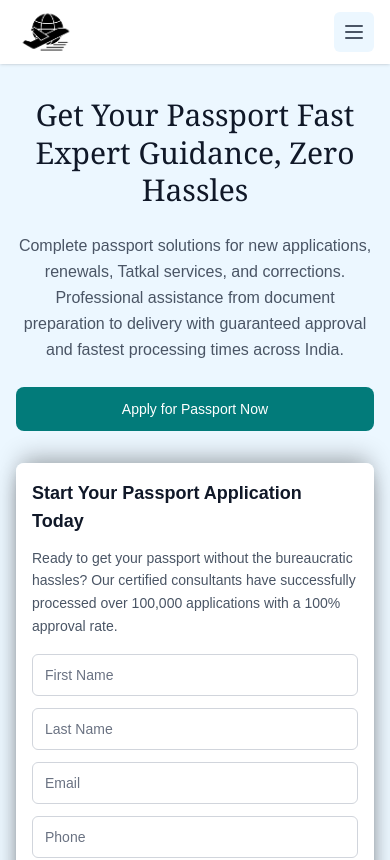
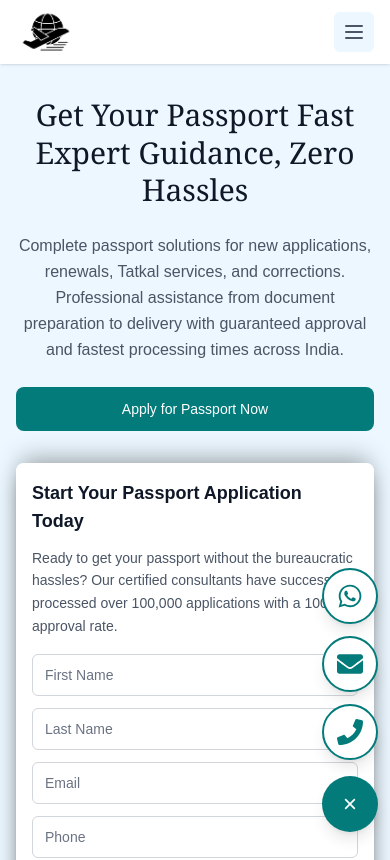
Before and after one commit to AneeVerse/rocket-passport, a Next.js app: page / in a window 390 px wide. Shown: the top 860 px of the page. Built offline with nearby package versions, Linux system fonts and the light colour scheme.

Commit message:
feat: add floating action button for contact options
The FloatingActionButton component provides quick access to contact methods (WhatsApp, email, phone) with animations and copy functionality. It's added to the main page layout for better user engagement.

```diff
--- a/src/app/page.tsx
+++ b/src/app/page.tsx
@@ -10,6 +10,7 @@ import BranchesSection from '@/components/BranchesSection';
 import FeedbackReviewComponent from '@/components/FeedbackReviewComponent';
 import Footer from '@/components/Footer.jsx';
 import FAQ from '@/components/FAQ';
+import FloatingActionButton from '@/components/FloatingActionButton';
 
 export default function Home() {
   return (
@@ -27,9 +28,7 @@ export default function Home() {
       <BranchesSection />
       <FAQ />
       <Footer />
-
-
-
+      <FloatingActionButton />
     </div>
   );
 }
--- /dev/null
+++ b/src/components/FloatingActionButton.tsx
@@ -0,0 +1,187 @@
+"use client";
+import { useState } from 'react';
+import { motion } from 'framer-motion';
+import { FaWhatsapp, FaEnvelope, FaPhone } from 'react-icons/fa';
+import { IoIosClose, IoMdChatboxes } from "react-icons/io";
+import { MdContentCopy } from 'react-icons/md';
+
+const FloatingActionButton = () => {
+  const [open, setOpen] = useState(false);
+  const [showFloatingButtons, setShowFloatingButtons] = useState(true);
+
+  const handleCopy = (text: string) => {
+    navigator.clipboard.writeText(text)
+      .then(() => setOpen(false))
+      .catch((err) => alert('Failed to copy: ' + err));
+  };
+
+  // Framer Motion variants for animation
+  const containerVariants = {
+    hidden: { opacity: 0, scale: 0.8 },
+    visible: { opacity: 1, scale: 1 },
+    exit: { opacity: 0, scale: 0.8 },
+  };
+
+  const buttonVariants = {
+    hidden: { scale: 0.8, opacity: 0 },
+    visible: { scale: 1, opacity: 1 },
+    hover: { scale: 1.1, rotate: 360 },
+    tap: { scale: 0.95 }
+  };
+
+  return (
+    <div className="fixed bottom-3 right-3 sm:bottom-6 sm:right-6 z-40">
+      {showFloatingButtons && (
+        <motion.div
+          initial="hidden"
+          animate="visible"
+          exit="exit"
+          className="flex flex-col items-center gap-3 mb-4"
+        >
+          <motion.a
+            href="https://wa.me/+919920540535"
+            className="w-14 h-14 bg-white text-[#027b7a] rounded-full flex items-center justify-center shadow-lg border-2 border-[#027b7a] hover:bg-[#027b7a] hover:text-white transition-colors duration-200"
+            target="_blank"
+            rel="noopener noreferrer"
+            whileHover={{ scale: 1.1 }}
+            whileTap={{ scale: 0.9 }}
+          >
+            <FaWhatsapp size={26} />
+          </motion.a>
+
+          <motion.a
+            href="mailto:rocketsinghentps@gmail.com"
+            className="w-14 h-14 bg-white text-[#027b7a] rounded-full flex items-center justify-center shadow-lg border-2 border-[#027b7a] hover:bg-[#027b7a] hover:text-white transition-colors duration-200"
+            whileHover={{ scale: 1.1 }}
+            whileTap={{ scale: 0.9 }}
+          >
+            <FaEnvelope size={26} />
+          </motion.a>
+
+          <motion.a
+            href="tel:+919920540535"
+            className="w-14 h-14 bg-white text-[#027b7a] rounded-full flex items-center justify-center shadow-lg border-2 border-[#027b7a] hover:bg-[#027b7a] hover:text-white transition-colors duration-200"
+            whileHover={{ scale: 1.1 }}
+            whileTap={{ scale: 0.9 }}
+          >
+            <FaPhone size={26} />
+          </motion.a>
+        </motion.div>
+      )}
+
+      {open && (
+        <motion.div
+          initial="hidden"
+          animate="visible"
+          exit="exit"
+          className="fixed inset-0 bg-gray-900 bg-opacity-50 flex items-center justify-center z-50"
+        >
+          <motion.div
+            className="bg-white relative rounded-xl shadow-lg p-8 max-w-md md:max-w-lg w-full text-center mx-4"
+            variants={containerVariants}
+          >
+            <h2 className="text-2xl font-semibold mb-6 text-gray-800">Get in Touch</h2>
+            <motion.button
+              className="text-[#027b7a] absolute top-3 right-3 px-1 py-1 rounded-full focus:outline-none hover:bg-[#027b7a]/10 transition-colors duration-200"
+              onClick={() => setOpen(false)}
+              whileHover={{ scale: 1.2 }}
+            >
+              <IoIosClose className="self-center h-8 w-8" />
+            </motion.button>
+            <div className="flex flex-col gap-5">
+              <motion.div
+                className="flex items-center justify-between p-4 border-2 border-[#027b7a] rounded-xl hover:bg-[#027b7a]/5 transition-colors duration-200"
+                whileHover={{ scale: 1.05 }}
+              >
+                <a
+                  href="https://wa.me/+919920540535"
+                  className="flex items-center text-[#027b7a] cursor-pointer"
+                  target="_blank"
+                  rel="noopener noreferrer"
+                >
+                  <FaWhatsapp size={24} />
+                  <span className="ml-3 text-lg font-medium text-gray-700">WhatsApp: +91 9920540535 / +91 992001383</span>
+                </a>
+                <motion.button
+                  onClick={() => handleCopy('+91 99205 40535')}
+                  className="text-gray-500 hover:text-[#027b7a] focus:outline-none transition-colors duration-200"
+                  whileTap={{ scale: 0.9 }}
+                >
+                  <MdContentCopy size={20} />
+                </motion.button>
+              </motion.div>
+
+              <motion.div
+                className="flex items-center justify-between p-4 border-2 border-[#027b7a] rounded-xl hover:bg-[#027b7a]/5 transition-colors duration-200"
+                whileHover={{ scale: 1.05 }}
+              >
+                <a
+                  href="mailto:rocketsinghentps@gmail.com"
+                  className="flex items-center text-[#027b7a] cursor-pointer"
+                >
+                  <FaEnvelope size={24} />
+                  <span className="ml-3 text-lg font-medium text-gray-700">Email: rocketsinghentps@gmail.com</span>
+                </a>
+                <motion.button
+                  onClick={() => handleCopy('rocketsinghentps@gmail.com')}
+                  className="text-gray-500 hover:text-[#027b7a] focus:outline-none transition-colors duration-200"
+                  whileTap={{ scale: 0.9 }}
+                >
+                  <MdContentCopy size={20} />
+                </motion.button>
+              </motion.div>
+
+              <motion.div
+                className="flex items-center justify-between p-4 border-2 border-[#027b7a] rounded-xl hover:bg-[#027b7a]/5 transition-colors duration-200"
+                whileHover={{ scale: 1.05 }}
+              >
+                <a
+                  href="tel:+919920540535"
+                  className="flex items-center text-[#027b7a] cursor-pointer"
+                >
+                  <FaPhone size={24} />
+                  <span className="ml-3 text-lg font-medium text-gray-700">Call: +91 9920540535</span>
+                </a>
+                <motion.button
+                  onClick={() => handleCopy('+91 9920540535')}
+                  className="text-gray-500 hover:text-[#027b7a] focus:outline-none transition-colors duration-200"
+                  whileTap={{ scale: 0.9 }}
+                >
+                  <MdContentCopy size={20} />
+                </motion.button>
+              </motion.div>
+            </div>
+          </motion.div>
+        </motion.div>
+      )}
+
+      <motion.button
+        className="w-14 h-14 bg-[#027b7a] text-white rounded-full flex items-center justify-center shadow-lg focus:outline-none hover:bg-[#026968] transition-colors duration-200"
+        onClick={() => {
+          if (showFloatingButtons) {
+            setShowFloatingButtons(false);
+          } else if (open) {
+            setOpen(false);
+          } else {
+            setShowFloatingButtons(true);
+          }
+        }}
+        whileHover="hover"
+        whileTap="tap"
+        variants={buttonVariants}
+      >
+        <div>
+          {open ? (
+            <IoIosClose className='self-center h-7 w-7' />
+          ) : showFloatingButtons ? (
+            <IoIosClose className='self-center h-7 w-7' />
+          ) : (
+            <IoMdChatboxes className="self-center h-8 w-8" />
+          )}
+        </div>
+      </motion.button>
+    </div>
+  );
+};
+
+export default FloatingActionButton;
```
